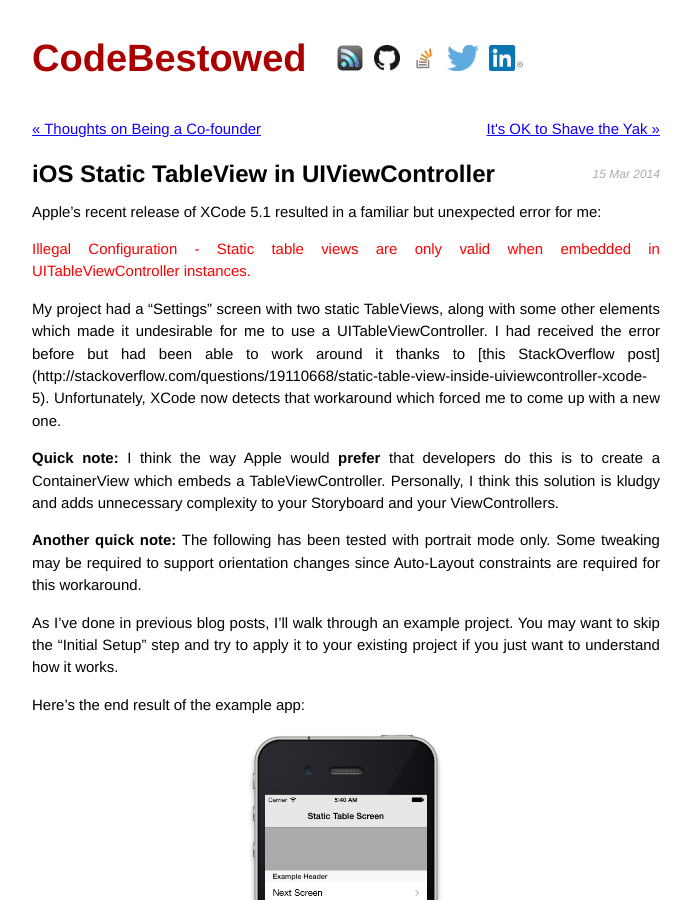
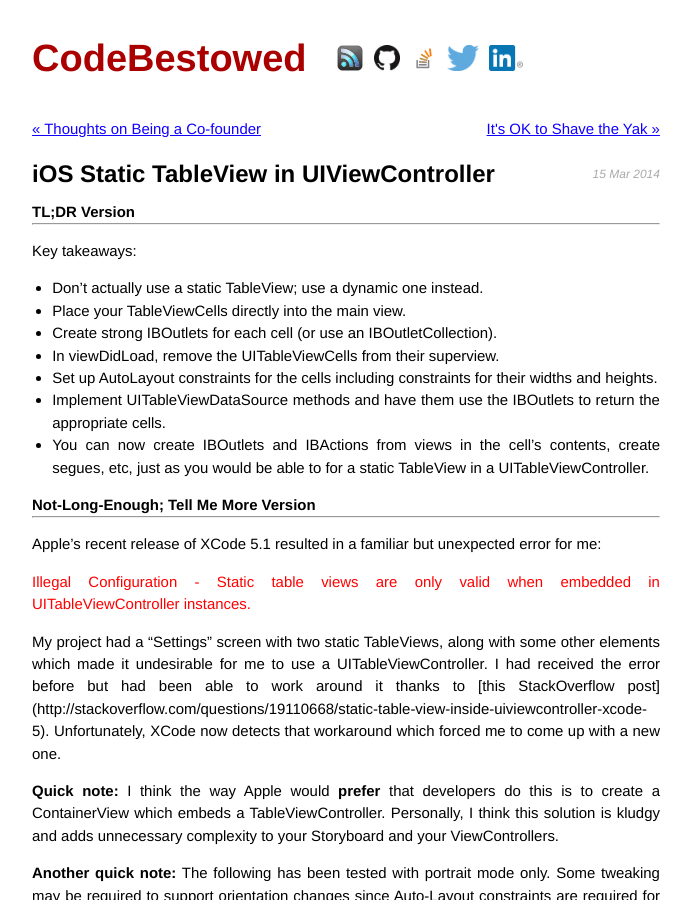
Before and after one commit to etipton/etipton.github.io, a Jekyll site: the page built from _posts/2014-03-15-ios-static-tableview-in-uiviewcontroller.markdown, in a window 1280 px wide and 900 px high. Shown: the whole window, without its empty margins (294-986 px from the left). Built offline with Jekyll 4.4.1, drawn with Linux system fonts in a browser that asks for light colours; nearby versions of some CDN libraries; Markdown is read by kramdown in place of the engine named in the settings; comment, search, counter and statistics services are not loaded.

Commit message:
TL;DR version for iOS Static TableView in UIViewController

```diff
--- a/_posts/2014-03-15-ios-static-tableview-in-uiviewcontroller.markdown
+++ b/_posts/2014-03-15-ios-static-tableview-in-uiviewcontroller.markdown
@@ -4,6 +4,26 @@ title:  "iOS Static TableView in UIViewController"
 date:   2014-03-15 11:00:00
 categories: ios technical
 ---
+<p></p>
+
+### TL;DR Version
+------------
+
+Key takeaways:
+
+- Don't actually use a static TableView; use a dynamic one instead.
+- Place your TableViewCells directly into the main view.
+- Create strong IBOutlets for each cell (or use an IBOutletCollection).
+- In viewDidLoad, remove the UITableViewCells from their superview.
+- Set up AutoLayout constraints for the cells including constraints for their widths and heights.
+- Implement UITableViewDataSource methods and have them use the IBOutlets to return the appropriate cells.
+- You can now create IBOutlets and IBActions from views in the cell's contents, create segues, etc, just as you would
+be able to for a static TableView in a UITableViewController.
+
+<p></p>
+
+### Not-Long-Enough; Tell Me More Version
+------------
 
 Apple's recent release of XCode 5.1 resulted in a familiar but unexpected error for me:
 
@@ -104,6 +124,8 @@ strong pointers.
 - Control-drag from the TableView to the ViewController and set the ViewController as the TableView's dataSource.
 - Assuming the variable names "pushCell" and "toggleCell" you can now have your UIViewController implement the
 [UITableViewDataSource](http://bit.ly/1iNfbVa) protocol methods like so:
+
+<p></p>
 
 {% highlight obj-c %}
 @interface MyViewController () <UITableViewDataSource>
@@ -227,7 +249,7 @@ There are two additional code changes you can make, one to show that the switch'
 }
 {% endhighlight %}
 
-<br/>
+
 - Create an IBOutlet for the table and add unselect code:
 
 {% highlight obj-c %}
```
